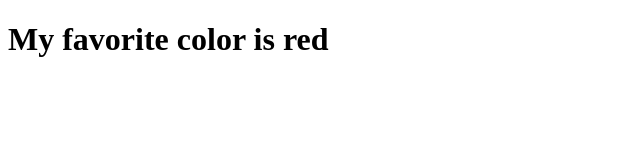
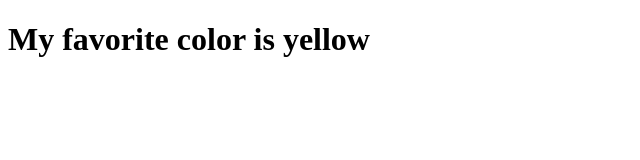
Before and after one commit to thanhpham091790/reactjs, a React (Create React App) app in the folder myfirstreact/: page / in a window 1280 px wide. Shown: the top 160 px of the page, without its empty margins (0-640 px from the left). Built offline with nearby package versions, Linux system fonts and the light colour scheme.

Commit message:
Lifecycle of component - getDerivedStateFromProps()

```diff
--- a/myfirstreact/src/index.js
+++ b/myfirstreact/src/index.js
@@ -8,6 +8,11 @@ class Header extends React.Component{
             favoritecolor: "red"
         };
     }
+    static getDerivedStateFromProps(props, state){
+        return {
+            favoritecolor: props.favcol
+        };
+    }
     render(){
         return(
             <h1>My favorite color is {this.state.favoritecolor}</h1>
@@ -15,5 +20,5 @@ class Header extends React.Component{
     }
 }
 
-const myHeader = <Header />;
+const myHeader = <Header favcol="yellow" />;
 ReactDOM.render(myHeader,document.getElementById("root"));
```
